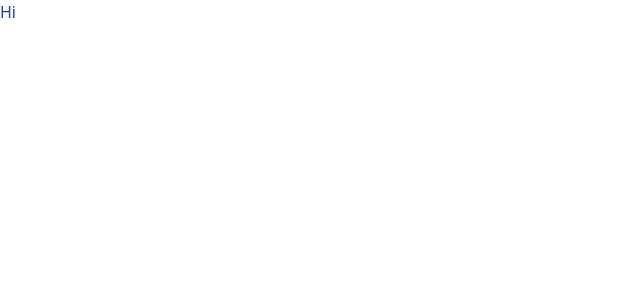
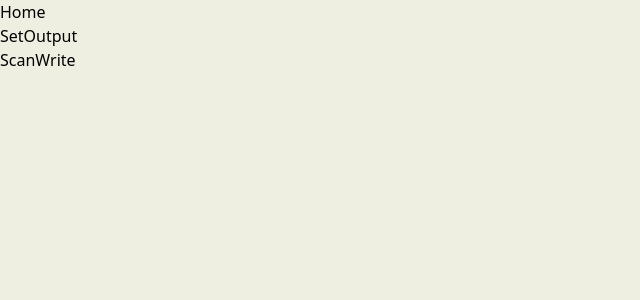
Before and after one commit to mhetreayush/tiny-hack-frontend, a React (Create React App) app: page / in a window 1280 px wide. Shown: the top 300 px of the page, without its empty margins (0-640 px from the left). Built offline with nearby package versions, Linux system fonts and the light colour scheme.

Commit message:
nfc reader dev started

```diff
--- a/package.json
+++ b/package.json
@@ -3,12 +3,16 @@
   "version": "0.1.0",
   "private": true,
   "dependencies": {
+    "@reduxjs/toolkit": "^1.9.1",
     "@testing-library/jest-dom": "^5.16.5",
     "@testing-library/react": "^13.4.0",
     "@testing-library/user-event": "^13.5.0",
     "react": "^18.2.0",
     "react-dom": "^18.2.0",
+    "react-redux": "^8.0.5",
+    "react-router-dom": "^6.6.2",
     "react-scripts": "5.0.1",
+    "redux": "^4.2.0",
     "tailwindcss": "^3.2.4",
     "web-vitals": "^2.1.4",
     "workbox-background-sync": "^6.5.4",
--- a/src/App.js
+++ b/src/App.js
@@ -1,9 +1,16 @@
 import React from "react";
-
+import { BrowserRouter, Routes, Route } from "react-router-dom";
+import Home from "./Pages/Home";
+import Output from "./Pages/Output";
 const App = () => {
   return (
-    <div>
-      <div className="text-blue-800">Hi</div>
+    <div className="bg-[#EFEFE1] h-screen">
+      <BrowserRouter>
+        <Routes>
+          <Route path="/" element={<Home />} />
+          <Route path="/output" element={<Output />} />
+        </Routes>
+      </BrowserRouter>
     </div>
   );
 };
--- /dev/null
+++ b/src/HelperFunctions/nfcReader.js
@@ -0,0 +1,61 @@
+const scan = async () => {
+  if ("NDEFReader" in window) {
+    try {
+      const ndef = new window.NDEFReader();
+      await ndef.scan();
+
+      console.log("Scan started successfully.");
+      ndef.onreadingerror = () => {
+        console.log("Cannot read data from the NFC tag. Try another one?");
+      };
+
+      ndef.onreading = (event) => {
+        console.log("NDEF message read.");
+        onReading(event); //Find function below
+      };
+    } catch (error) {
+      console.log(`Error! Scan failed to start: ${error}.`);
+    }
+  }
+};
+
+const onReading = ({ message, serialNumber }) => {
+  console.log(serialNumber);
+  for (const record of message.records) {
+    switch (record.recordType) {
+      case "text":
+        const textDecoder = new TextDecoder(record.encoding);
+        console.log("Message: ", textDecoder.decode(record.data));
+        break;
+      case "url":
+        // TODO: Read URL record with record data.
+        console.log("URL:", record.data);
+        break;
+      default:
+      // TODO: Handle other records with record data.
+    }
+  }
+};
+
+const onWrite = async () => {
+  try {
+    const ndef = new window.NDEFReader();
+    await ndef.write({
+      records: [{ recordType: "text", data: "Hellow World!" }],
+    });
+    console.log(`Value Saved!`);
+  } catch (error) {
+    console.log(error);
+  }
+};
+
+const ScannerComponent = () => {
+  return (
+    <div className="bg-[#EFEFE1] h-screen">
+      <button onClick={scan}>Scan</button>
+      <button onClick={onWrite}>Write</button>
+    </div>
+  );
+};
+
+export default ScannerComponent;
--- /dev/null
+++ b/src/Pages/Home.jsx
@@ -0,0 +1,29 @@
+import { useEffect } from "react";
+import { Link } from "react-router-dom";
+import { useSelector } from "react-redux";
+import { setUserData } from "../redux/userData";
+import { useDispatch } from "react-redux";
+import ScannerComponent from "../HelperFunctions/nfcReader";
+const Home = () => {
+  const { userData } = useSelector((state) => state.userData);
+  const dispatch = useDispatch();
+
+  useEffect(() => {
+    console.log(userData);
+  });
+  //   setName("Home");
+  return (
+    <div>
+      <div>Home</div>
+      <button
+        onClick={() => dispatch(setUserData({ ...userData, name: "Ayush" }))}
+      >
+        Set
+      </button>
+      <Link to="/output">Output</Link>
+      <ScannerComponent />
+    </div>
+  );
+};
+
+export default Home;
--- /dev/null
+++ b/src/Pages/Output.jsx
@@ -0,0 +1,13 @@
+import { Link } from "react-router-dom";
+import { useSelector } from "react-redux";
+const Output = () => {
+  const { userData } = useSelector((state) => state.userData);
+  return (
+    <div>
+      <div>name: {userData.name}</div>
+      <Link to="/">Home</Link>
+    </div>
+  );
+};
+
+export default Output;
--- a/src/index.js
+++ b/src/index.js
@@ -4,11 +4,15 @@ import "./index.css";
 import App from "./App";
 import * as serviceWorkerRegistration from "./serviceWorkerRegistration";
 import reportWebVitals from "./reportWebVitals";
+import { store } from "./redux/store";
+import { Provider } from "react-redux";
 
 const root = ReactDOM.createRoot(document.getElementById("root"));
 root.render(
   // <React.StrictMode>
-  <App />
+  <Provider store={store}>
+    <App />
+  </Provider>
   // </React.StrictMode>
 );
 
--- /dev/null
+++ b/src/redux/store.js
@@ -0,0 +1,7 @@
+import { configureStore } from "@reduxjs/toolkit";
+import userReducer from "./userData";
+export const store = configureStore({
+  reducer: {
+    userData: userReducer,
+  },
+});
--- /dev/null
+++ b/src/redux/userData.js
@@ -0,0 +1,23 @@
+import { createSlice } from "@reduxjs/toolkit";
+
+const initialState = {
+  userData: {
+    name: "John Doe",
+    age: 30,
+  },
+};
+
+export const userReducer = createSlice({
+  name: "userData",
+  initialState,
+  reducers: {
+    setUserData: (state, action) => {
+      state.userData = action.payload;
+    },
+  },
+});
+
+// Action creators are generated for each case reducer function
+export const { setUserData } = userReducer.actions;
+
+export default userReducer.reducer;
```
Also changed, not shown: 1 other file (tests, documents, lock files or other folders).
